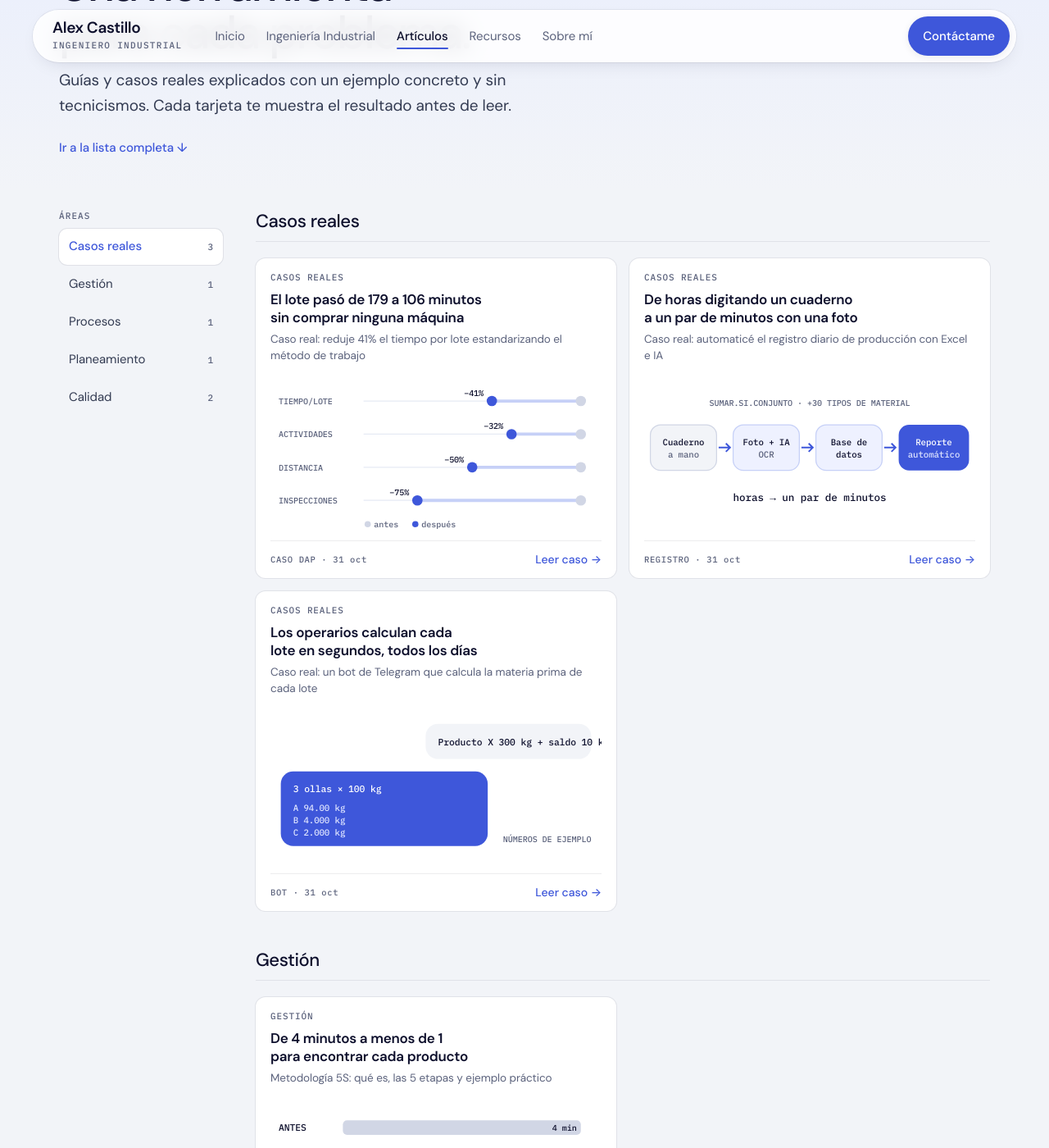
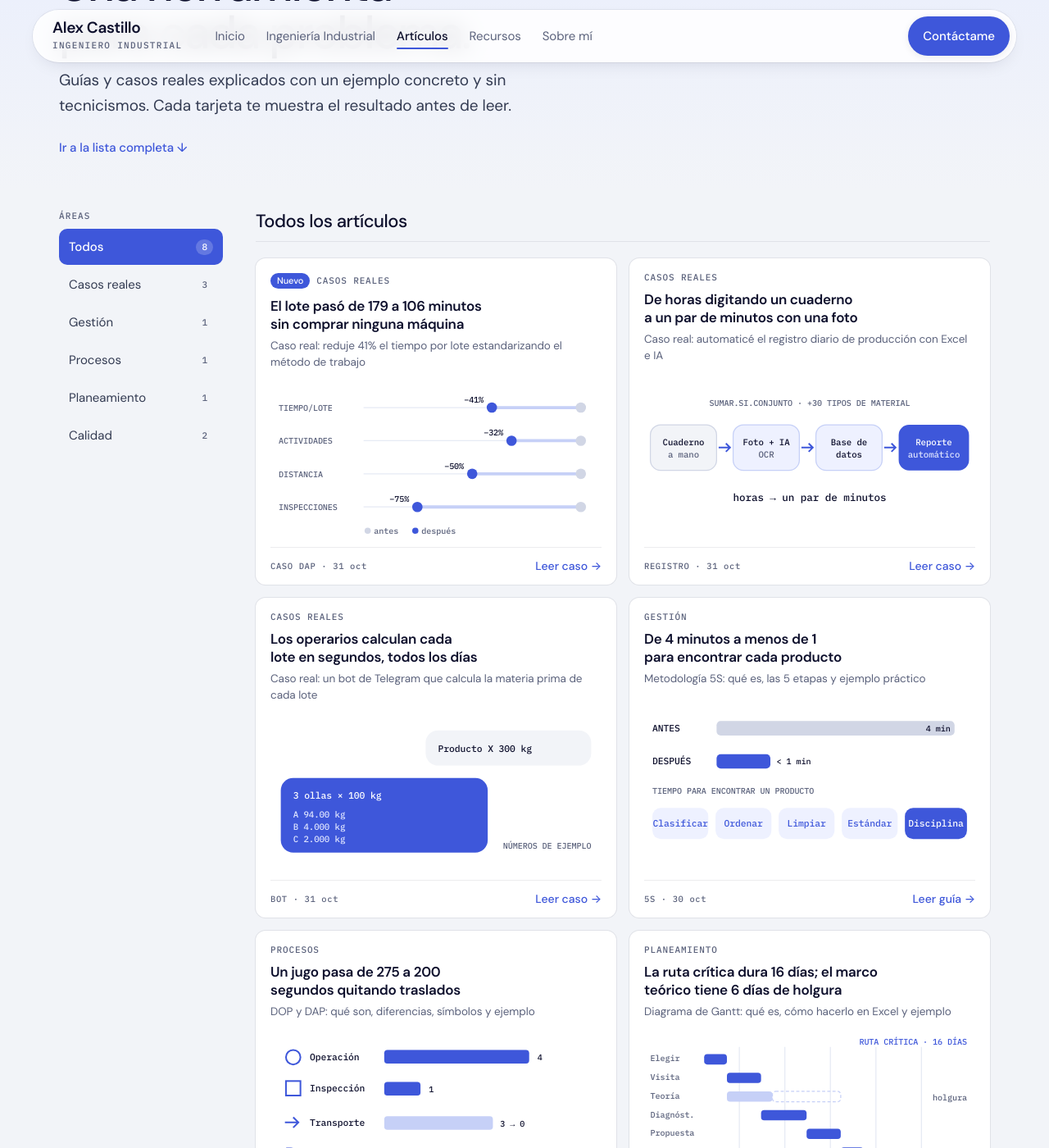
Before and after one commit to AlexCastilloFar/AlexCastilloFar.github.io, a Jekyll site: the page built from articulos/index.html, in a window 1280 px wide and 1400 px high, scrolled down 218 px. Shown: the whole window at 82% size. Built offline with Jekyll 4.4.1, drawn with Linux system fonts in a browser that asks for light colours; some of the changed text lies outside the part shown.

Commit message:
Vista previa 8

```diff
--- a/_includes/grafico.html
+++ b/_includes/grafico.html
@@ -69,7 +69,7 @@
   <text x="160" y="120" text-anchor="middle" fill="#0d0f2c" font-size="10">horas  →  un par de minutos</text>
   <text x="160" y="28" text-anchor="middle">SUMAR.SI.CONJUNTO · +30 TIPOS DE MATERIAL</text>
 {%- when "bot" -%}
-  <rect x="150" y="14" width="160" height="34" rx="12" fill="#f2f4f8"/><text x="162" y="35" fill="#0d0f2c" font-size="9">Producto X 300 kg + saldo 10 kg</text>
+  <rect x="150" y="14" width="160" height="34" rx="12" fill="#f2f4f8"/><text x="162" y="35" fill="#0d0f2c" font-size="9">Producto X 300 kg</text>
   <rect x="10" y="60" width="200" height="72" rx="12" fill="#3e57da"/>
   <g fill="#fff" font-size="9"><text x="22" y="80">3 ollas × 100 kg</text></g>
   <g fill="#dfe5ff" font-size="8.5"><text x="22" y="98">A  94.00 kg</text><text x="22" y="110">B   4.000 kg</text><text x="22" y="122">C   2.000 kg</text></g>
--- a/articulos/index.html
+++ b/articulos/index.html
@@ -14,23 +14,20 @@ description: "Guías de Ingeniería Industrial explicadas fácil, con casos real
   </div>
 
   <div class="gal">
-    <nav class="gal-nav" aria-label="Áreas">
+    <div class="gal-nav" role="group" aria-label="Filtrar artículos por área">
       <span class="side-k">Áreas</span>
+      <button class="gal-btn" type="button" data-f="todos" aria-pressed="true"><span>Todos</span><small>{{ site.posts.size }}</small></button>
       {% for c in cats %}{% assign n = site.posts | where: "categoria", c | size %}
-      <a href="#{{ c | slugify }}"><span>{{ c }}</span><small>{{ n }}</small></a>
+      <button class="gal-btn" type="button" data-f="{{ c | slugify }}" aria-pressed="false"><span>{{ c }}</span><small>{{ n }}</small></button>
       {% endfor %}
-    </nav>
+    </div>
 
     <div class="gal-main">
-      {% for c in cats %}
-      {% assign lista = site.posts | where: "categoria", c %}
-      <section class="gal-sec" id="{{ c | slugify }}" aria-labelledby="t-{{ c | slugify }}">
-        <h2 id="t-{{ c | slugify }}">{{ c }}</h2>
-        <div class="gal-grid">
-          {% for post in lista %}{% include post-card.html post=post nuevo=false %}{% endfor %}
-        </div>
-      </section>
-      {% endfor %}
+      <h2 class="gal-titulo" id="gal-titulo" aria-live="polite">Todos los artículos</h2>
+      <div class="gal-grid" id="gal-grid">
+        {% for post in site.posts %}<div class="gal-item" data-cat="{{ post.categoria | slugify }}" data-nombre="{{ post.categoria }}">{% include post-card.html post=post nuevo=forloop.first %}</div>{% endfor %}
+      </div>
+      <div class="gal-mas"><button class="btn btn-ghost" type="button" id="gal-mas" hidden>Ver más artículos</button></div>
     </div>
   </div>
 
@@ -40,7 +37,7 @@ description: "Guías de Ingeniería Industrial explicadas fácil, con casos real
     <div class="gal-cols">
       {% for c in cats %}
       <div><span class="side-k">{{ c }}</span>
-        <ul>{% assign lista = site.posts | where: "categoria", c %}{% for post in lista %}<li><a href="{{ post.url | relative_url }}">{{ post.title | split: ":" | first }}</a></li>{% endfor %}</ul>
+        <ul>{% assign lista = site.posts | where: "categoria", c %}{% for post in lista %}{% assign t = post.title | split: ": " %}<li><a href="{{ post.url | relative_url }}">{% if t[0] == "Caso real" %}{{ t[1] | slice: 0 | upcase }}{{ t[1] | slice: 1, 200 }}{% else %}{{ t[0] }}{% endif %}</a></li>{% endfor %}</ul>
       </div>
       {% endfor %}
     </div>
@@ -48,9 +45,25 @@ description: "Guías de Ingeniería Industrial explicadas fácil, con casos real
 </section>
 <script>
 (function(){
-  // Resalta en el menú lateral el área que estás viendo
-  var ls=document.querySelectorAll(".gal-nav a");if(!("IntersectionObserver" in window))return;
-  var io=new IntersectionObserver(function(es){es.forEach(function(e){if(e.isIntersecting){ls.forEach(function(a){a.classList.toggle("on",a.getAttribute("href")==="#"+e.target.id)})}})},{rootMargin:"-30% 0px -60% 0px"});
-  document.querySelectorAll(".gal-sec").forEach(function(s){io.observe(s)});
+  // Filtro por área + "Ver más" (6 tarjetas por vez). Funciona también con enlaces tipo /articulos/#casos-reales
+  var POR_PAGINA=6,bs=document.querySelectorAll(".gal-btn"),its=[].slice.call(document.querySelectorAll(".gal-item")),
+      mas=document.getElementById("gal-mas"),tit=document.getElementById("gal-titulo"),filtro="todos",visibles=POR_PAGINA;
+  function pintar(){
+    var lista=its.filter(function(i){return filtro==="todos"||i.dataset.cat===filtro});
+    its.forEach(function(i){i.hidden=true});
+    lista.forEach(function(i,k){i.hidden=k>=visibles});
+    mas.hidden=lista.length<=visibles;
+    var b=document.querySelector('.gal-btn[data-f="'+filtro+'"]');
+    tit.textContent=filtro==="todos"?"Todos los artículos":b.querySelector("span").textContent;
+    bs.forEach(function(x){x.setAttribute("aria-pressed",x===b)});
+  }
+  function elegir(f,mover){
+    if(!document.querySelector('.gal-btn[data-f="'+f+'"]'))f="todos";
+    filtro=f;visibles=POR_PAGINA;pintar();
+    if(mover){var top=document.querySelector(".gal").getBoundingClientRect().top+scrollY-90;if(scrollY>top)scrollTo({top:top})}
+  }
+  bs.forEach(function(b){b.addEventListener("click",function(){var f=b.dataset.f;history.replaceState(null,"",f==="todos"?location.pathname:"#"+f);elegir(f,true)})});
+  mas.addEventListener("click",function(){var antes=visibles;visibles+=POR_PAGINA;pintar();var sig=its.filter(function(i){return !i.hidden})[antes];if(sig){var l=sig.querySelector("a");if(l)l.focus({preventScroll:true})}});
+  elegir(location.hash.slice(1)||"todos",false);
 })();
 </script>
--- a/assets/css/style.css
+++ b/assets/css/style.css
@@ -616,3 +616,17 @@ body:not(.s-inicio):not(.l-post) .band-wash{background:#fff}
 .gal-cols ul{list-style:none;margin:10px 0 0;padding:0;display:grid}
 .gal-cols a{display:inline-flex;align-items:center;min-height:44px;font-size:15px;color:var(--text);text-decoration:none}
 .gal-cols a:hover{color:var(--accent);text-decoration:underline}
+/* Filtro de la galería: botones de área */
+.gal-btn{display:flex;justify-content:space-between;align-items:center;gap:10px;width:100%;min-height:44px;padding:0 12px;border:0;border-radius:10px;background:transparent;font:400 15px/1 var(--f-ui);color:var(--text);cursor:pointer;text-align:left;transition:background .15s ease,color .15s ease}
+.gal-btn small{font:500 11px/1 var(--f-mono);color:var(--muted);background:var(--mist);border-radius:999px;padding:4px 7px}
+.gal-btn:hover{background:#fff;color:var(--ink)}
+.gal-btn[aria-pressed="true"]{background:var(--accent);color:#fff;font-weight:500}
+.gal-btn[aria-pressed="true"] small{background:rgba(255,255,255,.2);color:#fff}
+.gal-titulo{font-size:22px;letter-spacing:-.02em;padding-bottom:12px;border-bottom:1px solid var(--line);margin-bottom:20px}
+.gal-item{display:grid}
+.gal-item[hidden]{display:none}
+.gal-mas{display:flex;justify-content:center;margin-top:28px}
+@media (max-width:900px){
+  .gal-btn{width:auto;flex:none;background:#fff;box-shadow:0 0 0 1px var(--line);border-radius:999px;padding:0 14px}
+  .gal-btn[aria-pressed="true"]{background:var(--accent);box-shadow:none}
+}
```
